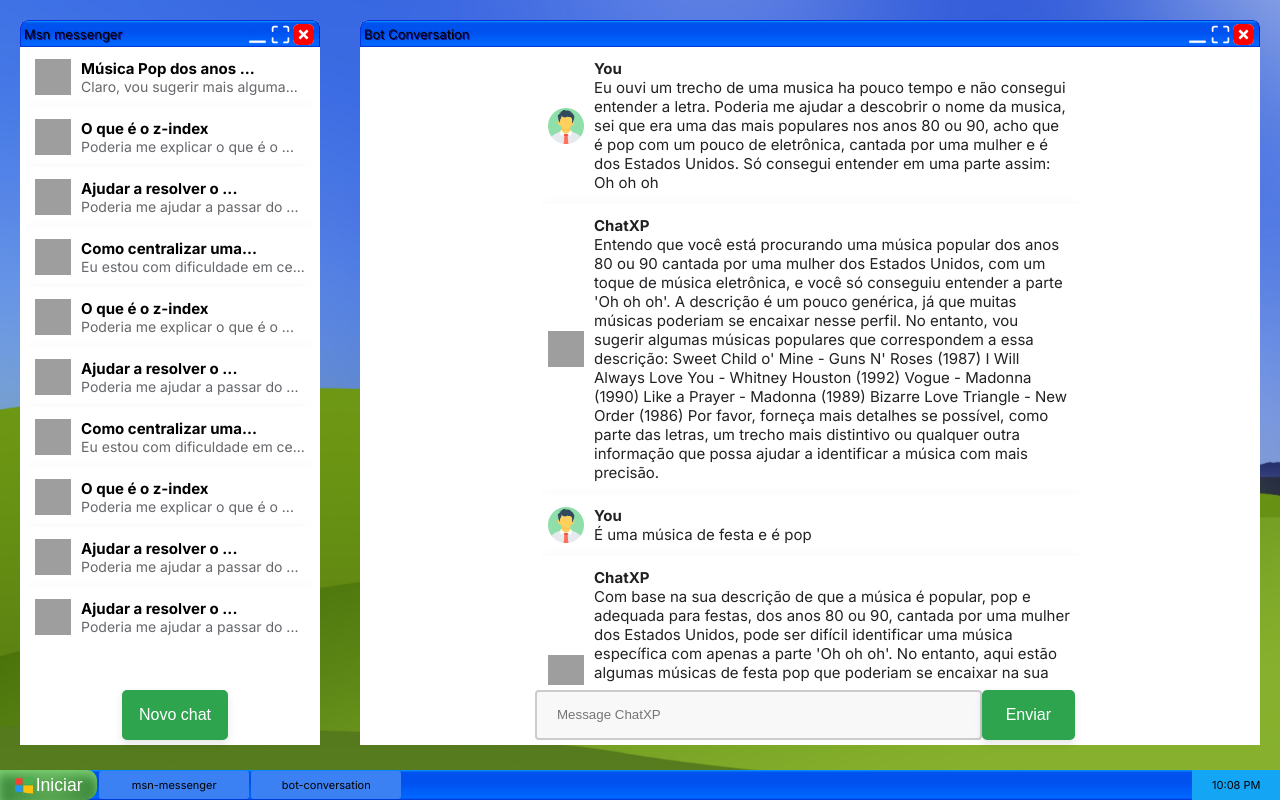
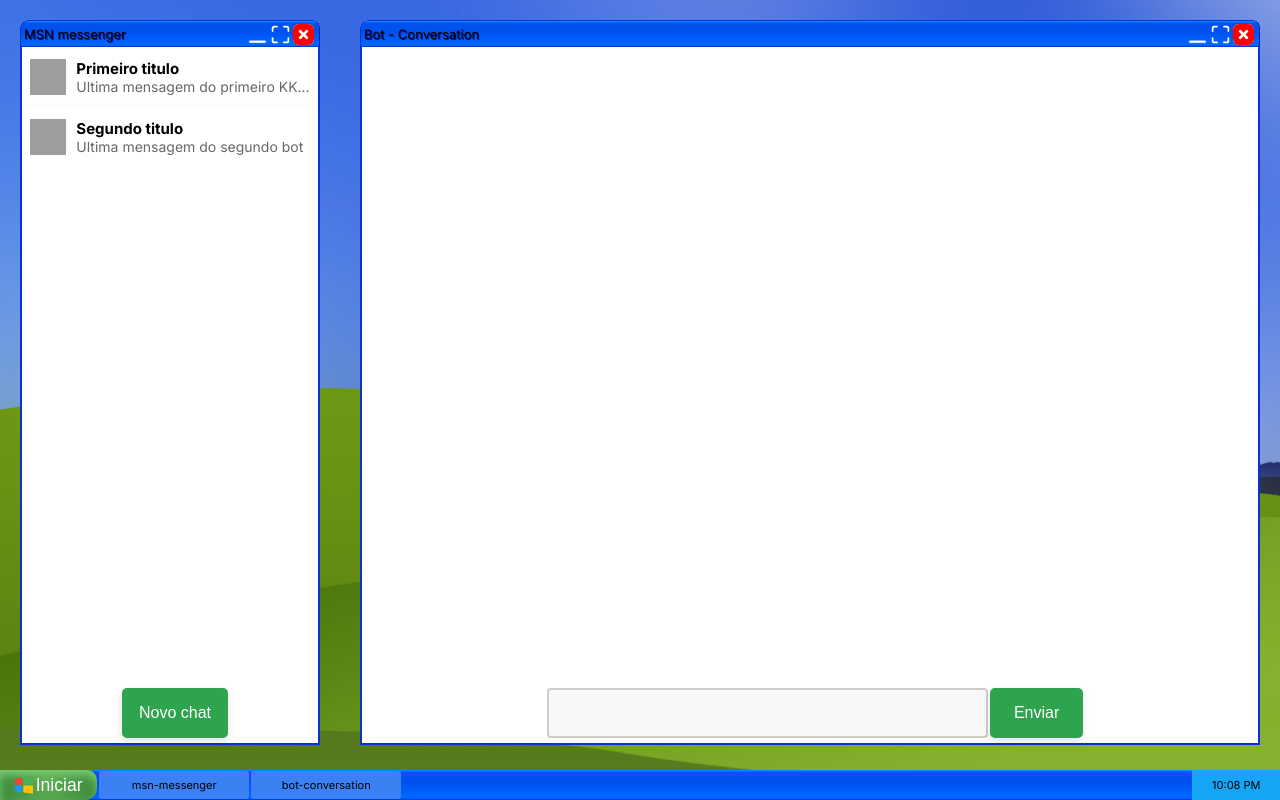
Before and after one commit to yPierre/ChatXP, a Next.js app: page /board in a window 1280 px wide. Built offline with nearby package versions, Linux system fonts and the light colour scheme; grey boxes are pictures that could not be loaded.

Commit message:
duas janelas estao se comunicando, usando os dados do json

```diff
--- a/src/app/board/page.tsx
+++ b/src/app/board/page.tsx
@@ -4,12 +4,26 @@
 import { useEffect, useState } from 'react';
 import WindowMSN from "@/components/windowMSN"
 import WindowConversation from "@/components/windowConversation"
+const userData = require("../../data.js");
 
 interface WindowState {
     [key: string]: string;
 }
 
+interface UserDataItem {
+    id: number;
+    title: string;
+    history: HistoryItem[];
+}
+
+interface HistoryItem {
+    id: number;
+    name: string;
+    message: string;
+}
+
 export default function Board(){
+    const [conversationHistory, setConversationHistory] = useState<any[]>([]);
     const [windowState, setWindowState] = useState<WindowState>({
         "msn-messenger": "normal",
         "bot-conversation": "normal",
@@ -33,6 +47,15 @@
                 };
             }
         });
+    };
+
+    const handleCardClick = (cardId: number) => {
+        // Encontrar o card correspondente com base no ID
+        const clickedCard = userData.find((item: UserDataItem) => item.id === cardId);
+        if (clickedCard) {
+            // Se o card correspondente for encontrado, definir o histórico correspondente
+            setConversationHistory(clickedCard.history);
+        }
     };
 
     const handleWindowMinimize = (windowId: string) => {
@@ -73,11 +96,14 @@
                     windowId="msn-messenger"
                     windowState={windowState["msn-messenger"]}
                     onMinimizeClick={() => handleWindowMinimize("msn-messenger")}
+                    userData={userData}
+                    onMessageClick={handleCardClick}
                 />
                 <WindowConversation
                     windowId="bot-conversation"
                     windowState={windowState["bot-conversation"]}
                     onMinimizeClick={() => handleWindowMinimize("bot-conversation")}
+                    history={conversationHistory}
                 />
             </div>
             <Taskbar
--- a/src/app/globals.css
+++ b/src/app/globals.css
@@ -162,6 +162,8 @@
   justify-content: space-between; /* Adiciona espaços acima e abaixo dos cards */
   height: calc(100% - 27px);
   background-color: white;
+  border: 2px solid #0831d9;
+  border-top: 0px;
 }
 
 .window--msn--history{
@@ -215,11 +217,13 @@
   display: flex;
   flex-direction: column;
   box-sizing: border-box;
-  align-items: flex-end; /* Centraliza horizontalmente */
+
   justify-content: space-between; /* Adiciona espaços acima e abaixo dos cards */
   padding: 0 20%; /* Adiciona espaços nas laterais */
   width: 100%;
   height: calc(100% - 27px);
+  border: 2px solid #0831d9;
+  border-top: 0px;
 }
 
 .minimized {
@@ -341,6 +345,7 @@
   border: 2px solid #ccc;
   border-radius: 4px;
   background-color: #f8f8f8;
+  color: black;
   resize: none;
 }
 
@@ -354,6 +359,7 @@
   border: 2px solid #2ea44f; /* Bordas um pouco mais escuras */
   font-size: 16px;
   border-radius: 5px;
+  margin-left: 2px;
   cursor: pointer;
   transition: background-color 0.3s ease; /* Transição suave na mudança de cor de fundo */
 }
@@ -414,6 +420,7 @@
   margin-left: auto;
   margin-right: 0;
   justify-content: space-around;
+  z-index: 5;
 }
 
 .href--home{
--- a/src/app/home/page.tsx
+++ b/src/app/home/page.tsx
@@ -8,7 +8,7 @@
         <main className="home--body">
             <div className="home--container--menu">
                 <div className="home--menu">
-                    <Link href="/login" className="href--home">Login</Link>
+                    <Link href="/login" className="href--home">Entrar</Link>
                     <Link href="/signup" className="href--home">Cadastrar</Link>
                     <Link href="#" className="href--home">Sobre nós</Link>
                 </div>
--- a/src/components/card.tsx
+++ b/src/components/card.tsx
@@ -1,7 +1,12 @@
 import Image from 'next/image'
 
-export default function Card(props: any){
-    const {title, lastMessage} = props;
+interface CardProps {
+    title: string;
+    lastMessage: string;
+    onClick: (message: string) => void; // Função de retorno de chamada para manipular o clique
+}
+
+export default function Card({title, lastMessage, onClick}: CardProps) {
     const maxLengthTitle = 20;
     const maxLengthText = 30;
 
@@ -13,8 +18,12 @@
         ? lastMessage.slice(0, maxLengthText) + '...'
         : lastMessage;
 
+    const handleClick = () => {
+        onClick(lastMessage);
+    };
+
     return(
-        <div className="card--container">
+        <div className="card--container" onClick={handleClick}>
             <Image className="card--image"
                 src="/2.png"
                 width={36}
--- a/src/components/card2.tsx
+++ b/src/components/card2.tsx
@@ -1,9 +1,9 @@
 import Image from 'next/image'
 
 export default function Card2(props: any){
-    const {title, lastMessage} = props;
+    const {name, message} = props;
 
-    const imagePath = title === 'You' ? '/1.png' : '/2.png';
+    const imagePath = name === 'You' ? '/1.png' : '/2.png';
 
     return(
         <div className="card2--container">
@@ -13,8 +13,8 @@
                 height={36}
                 alt="imgTeste" />
             <div className="card2--content">
-                <h3>{title}</h3>
-                <p>{lastMessage}</p>
+                <h3>{name}</h3>
+                <p>{message}</p>
             </div>
         </div>
     )
--- a/src/components/textbox.tsx
+++ b/src/components/textbox.tsx
@@ -4,7 +4,7 @@
 
     return(
         <form className="textbox--container">
-            <input type="text" className="textbox--input" placeholder="Message ChatXP"/>
+            <input type="text" id="message" name="message" className="textbox--input"/>
             <button type="submit" className="textbox--button">Enviar</button>
         </form>
     )
--- a/src/components/windowConversation.tsx
+++ b/src/components/windowConversation.tsx
@@ -7,10 +7,17 @@
     windowId: string;
     windowState: string;
     onMinimizeClick: () => void;
+    history: HistoryItem[];
+}
+
+interface HistoryItem {
+    id: number;
+    name: string;
+    message: string;
 }
 
 
-export default function WindowConversation({ windowId, windowState, onMinimizeClick }: WindowProps){
+export default function WindowConversation({ windowId, windowState, onMinimizeClick, history }: WindowProps){
 
     const [localWindowState, setLocalWindowState] = useState(windowState);
 
@@ -24,62 +31,20 @@
         onMinimizeClick(); // Chame a função do componente pai ao minimizar
     };
 
+    console.log('History:', history);
+
     return(
         <div className={`window--conversation--container ${localWindowState === "minimized" ? "minimized" : ""}`}>
-            <TitleBar titlebarName="Bot Conversation" onMinimizeClick={handleMinimizeClick}/>
+            <TitleBar titlebarName="Bot - Conversation" onMinimizeClick={handleMinimizeClick}/>
             <div className="window--conversation--content">
                 <div className="window--conversation--history">
-                    <Card2
-                        title="You"
-                        lastMessage="Eu ouvi um trecho de uma musica ha pouco tempo e não consegui entender a letra. Poderia me ajudar a descobrir o nome da musica, sei que era uma das mais populares nos anos 80 ou 90, acho que é pop com um pouco de eletrônica, cantada por uma mulher e é dos Estados Unidos. Só consegui entender em uma parte assim: Oh oh oh"
-                    />
-                    <Card2
-                        title="ChatXP"
-                        lastMessage="Entendo que você está procurando uma música popular dos anos 80 ou 90 cantada por uma mulher dos Estados Unidos, com um toque de música eletrônica, e você só conseguiu entender a parte 'Oh oh oh'. A descrição é um pouco genérica, já que muitas músicas poderiam se encaixar nesse perfil. No entanto, vou sugerir algumas músicas populares que correspondem a essa descrição:
-
-                                    Sweet Child o' Mine - Guns N' Roses (1987)
-                                    I Will Always Love You - Whitney Houston (1992)
-                                    Vogue - Madonna (1990)
-                                    Like a Prayer - Madonna (1989)
-                                    Bizarre Love Triangle - New Order (1986)
-
-                                    Por favor, forneça mais detalhes se possível, como parte das letras, um trecho mais distintivo ou qualquer outra informação que possa ajudar a identificar a música com mais precisão."
-                    />
-                    <Card2
-                        title="You"
-                        lastMessage="É uma música de festa e é pop"
-                    />
-                    <Card2
-                        title="ChatXP"
-                        lastMessage="Com base na sua descrição de que a música é popular, pop e adequada para festas, dos anos 80 ou 90, cantada por uma mulher dos Estados Unidos, pode ser difícil identificar uma música específica com apenas a parte 'Oh oh oh'. No entanto, aqui estão algumas músicas de festa pop que poderiam se encaixar na sua descrição:
-
-                            Walking on Sunshine - Katrina and The Waves
-                            Girls Just Want to Have Fun - Cyndi Lauper
-                            Holiday - Madonna
-                            I Wanna Dance with Somebody - Whitney Houston
-                            Material Girl - Madonna
-
-                            Se você puder fornecer mais detalhes ou lembrar de mais letras da música, ficaria mais fácil identificar a canção."
-                    />
-                    <Card2
-                        title="You"
-                        lastMessage="Não é nenhuma dessa poderia me sugerir outras?"
-                    />
-                    <Card2
-                        title="ChatXP"
-                        lastMessage="Claro, vou sugerir mais algumas músicas de festa pop dos anos 80 e 90 cantadas por mulheres que contêm refrãos com 'Oh oh oh' ou têm um apelo festivo:
-
-                                    Gloria - Laura Branigan
-                                    Physical - Olivia Newton-John
-                                    Groove Is in the Heart - Deee-Lite
-                                    Rhythm Is a Dancer - Snap!
-                                    Believe - Cher
-                                    Wannabe - Spice Girls
-                                    Finally - CeCe Peniston
-                                    I Love Rock 'n' Roll - Joan Jett & The Blackhearts
-
-                                    Lembre-se de que a combinação de elementos específicos da música, como as letras e o trecho 'Oh oh oh', pode ajudar a identificar a música com mais precisão. Se nenhuma dessas sugestões corresponder à música que você está procurando, fornecer mais detalhes sobre a letra ou a melodia seria útil."
-                    />
+                    {history.map((item: HistoryItem) => (
+                        <Card2
+                            key={item.id}
+                            name={item.name}
+                            message={item.message} // Última mensagem
+                        />
+                    ))}
                 </div>
                 <Textbox/>
             </div>
--- a/src/components/windowMSN.tsx
+++ b/src/components/windowMSN.tsx
@@ -6,9 +6,23 @@
     windowId: string;
     windowState: string;
     onMinimizeClick: () => void;
+    userData: UserDataItem[];
+    onMessageClick: (cardID: number) => void;
 }
 
-export default function WindowBot({ windowId, windowState, onMinimizeClick }: WindowProps){
+interface HistoryItem {
+    id: number;
+    name: string;
+    message: string;
+}
+
+interface UserDataItem {
+    id: number;
+    title: string;
+    history: HistoryItem[];
+}
+
+export default function WindowBot({ windowId, windowState, onMinimizeClick, userData, onMessageClick  }: WindowProps){
 
     const [localWindowState, setLocalWindowState] = useState(windowState);
 
@@ -24,52 +38,17 @@
 
     return(
         <div className={`window--msn--container ${localWindowState  === "minimized" ? "minimized" : ""}`}>
-            <TitleBar titlebarName="Msn messenger" onMinimizeClick={handleMinimizeClick}/>
+            <TitleBar titlebarName="MSN messenger" onMinimizeClick={handleMinimizeClick}/>
             <div className="window--msn--content">
                 <div className="window--msn--history">
-                    <Card
-                        title="Música Pop dos anos 80"
-                        lastMessage="Claro, vou sugerir mais algumas músicas de festa pop dos anos 80 e 90 cantadas por mulheres que contêm refrãos com 'Oh oh oh' ou têm um apelo festivo:"
-                    />
-                    <Card
-                        title="O que é o z-index"
-                        lastMessage="Poderia me explicar o que é o z-index em CSS"
-                    />
-
-                    <Card
-                        title="Ajudar a resolver o jogo do sapo"
-                        lastMessage="Poderia me ajudar a passar do nível 2 do jogo do sapo?"
-                    />
-                    <Card
-                        title="Como centralizar uma div"
-                        lastMessage="Eu estou com dificuldade em centralizar uma div"
-                    />
-                    <Card
-                        title="O que é o z-index"
-                        lastMessage="Poderia me explicar o que é o z-index em CSS"
-                    />
-
-                    <Card
-                        title="Ajudar a resolver o jogo do sapo"
-                        lastMessage="Poderia me ajudar a passar do nível 2 do jogo do sapo?"
-                    />
-                    <Card
-                        title="Como centralizar uma div"
-                        lastMessage="Eu estou com dificuldade em centralizar uma div"
-                    />
-                    <Card
-                        title="O que é o z-index"
-                        lastMessage="Poderia me explicar o que é o z-index em CSS"
-                    />
-
-                    <Card
-                        title="Ajudar a resolver o jogo do sapo"
-                        lastMessage="Poderia me ajudar a passar do nível 2 do jogo do sapo?"
-                    />
-                    <Card
-                        title="Ajudar a resolver o jogo do sapo"
-                        lastMessage="Poderia me ajudar a passar do nível 2 do jogo do sapo?"
-                    />
+                    {userData.map((item: UserDataItem) => (
+                        <Card
+                            key={item.id}
+                            title={item.title}
+                            lastMessage={item.history[item.history.length - 1].message} // Última mensagem
+                            onClick={() => onMessageClick(item.id)}
+                        />
+                    ))}
                 </div>
                 <div>
                     <button type="submit" className="msn--button">Novo chat</button>
--- /dev/null
+++ b/src/data.js
@@ -0,0 +1,58 @@
+const userData = [
+    {
+        id: 0,
+        title: "Primeiro titulo",
+        history: [
+            {
+                id: 0,
+                name: "You",
+                message: "Uma mensagem"
+            },
+            {
+                id: 1,
+                name: "Bot",
+                message: "Duas mensagem KKKKK"
+            },
+            {
+                id: 2,
+                name: "You",
+                message: "Tres mensagem KKKKK"
+            },
+            {
+                id: 3,
+                name: "Bot",
+                message: "Ultima mensagem do primeiro KKKKKKKKKKKKKK"
+            },
+
+        ]
+    },
+    {
+        id: 1,
+        title: "Segundo titulo",
+        history: [
+            {
+                id: 10,
+                name: "You",
+                message: "Uma mensagem"
+            },
+            {
+                id: 11,
+                name: "Bot",
+                message: "Duas mensagem"
+            },
+            {
+                id: 12,
+                name: "You",
+                message: "Tres mensagem"
+            },
+            {
+                id: 13,
+                name: "Bot",
+                message: "Ultima mensagem do segundo bot"
+            },
+
+        ]
+    },
+];
+
+module.exports = userData;
```
